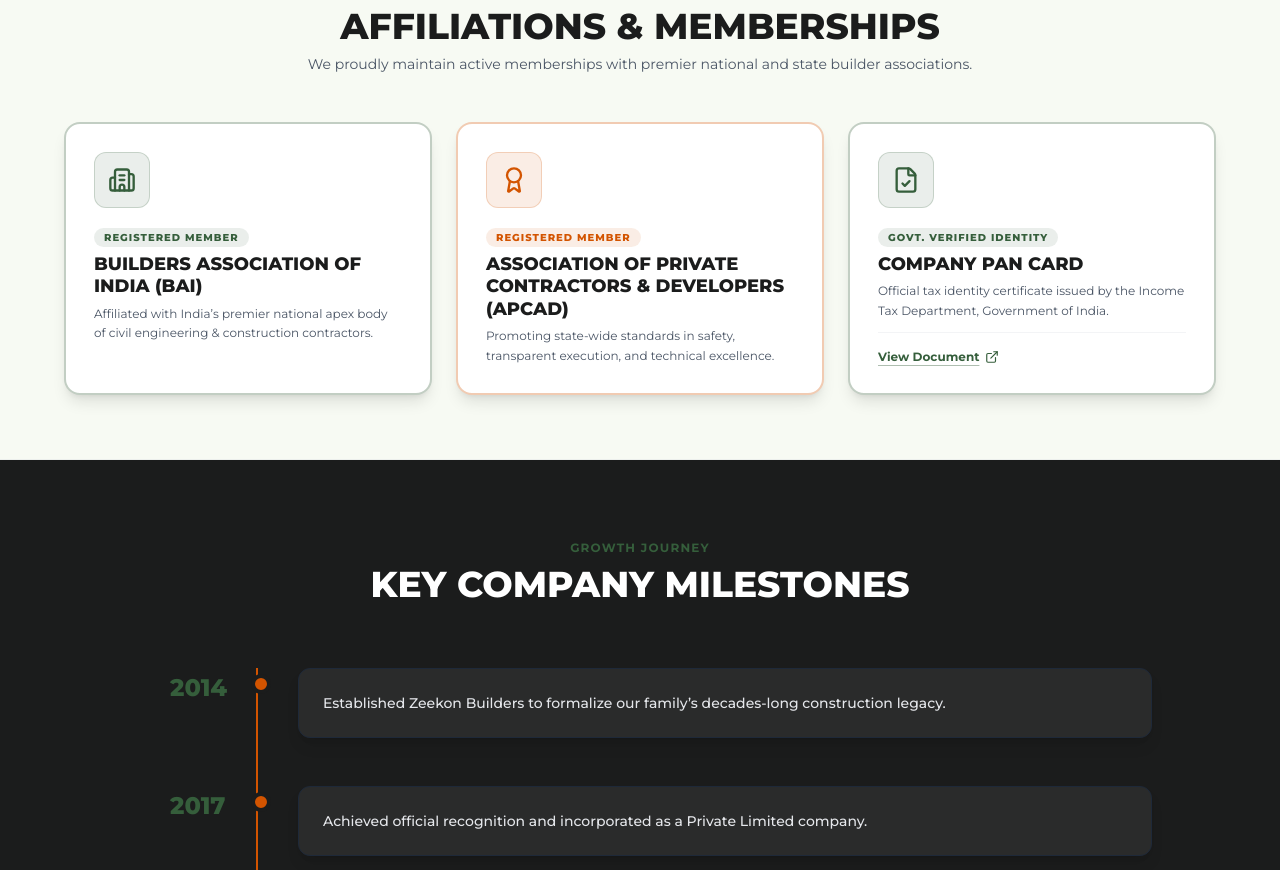
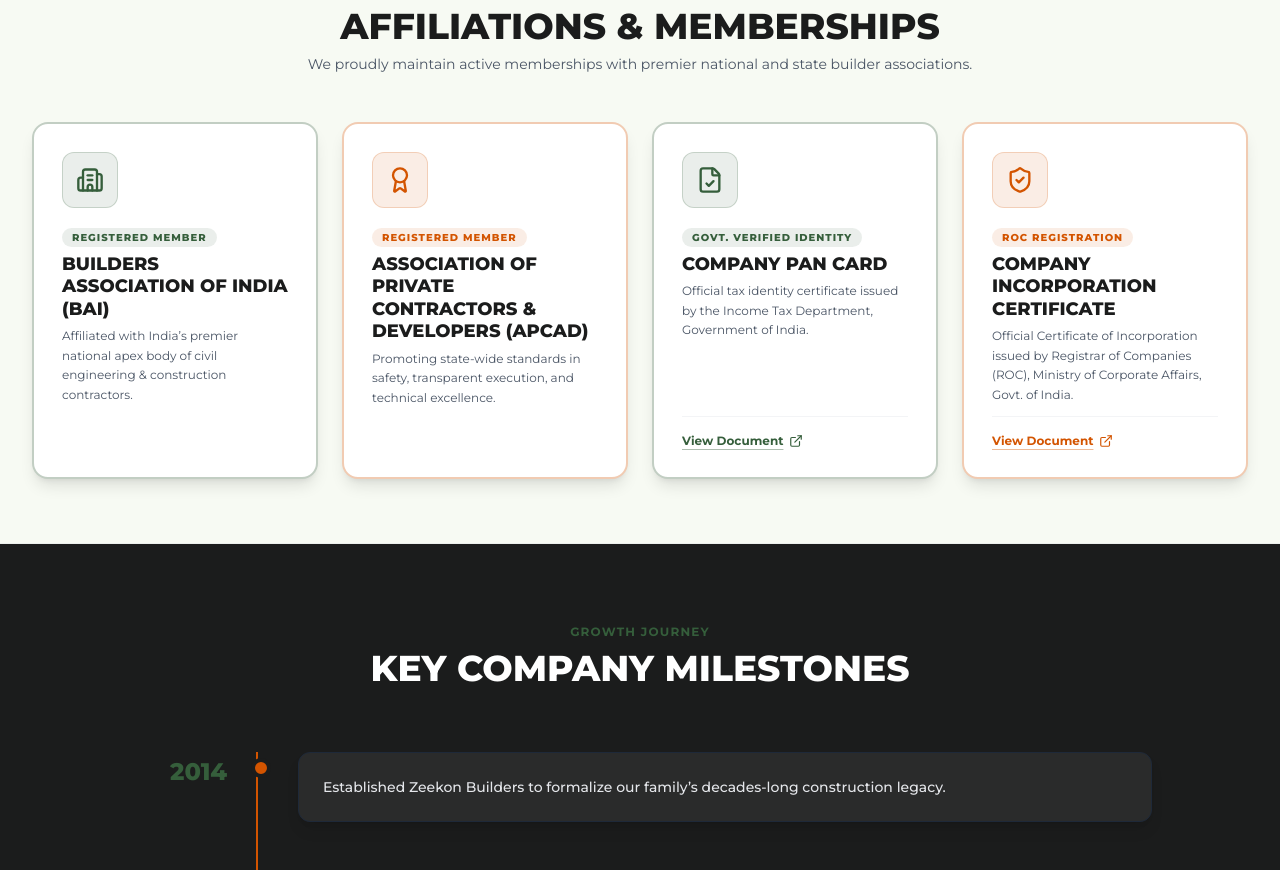
Before and after one commit to hgovind195/KHD, a Next.js app: page /about in a window 1280 px wide. Shown: the part 2689-3559 px from the top of the page. Built offline with nearby package versions, Linux system fonts and the light colour scheme.

Commit message:
Add Company Incorporation Certificate card with direct View Document link

```diff
--- a/app/about/page.tsx
+++ b/app/about/page.tsx
@@ -405,7 +405,7 @@
             </p>
           </div>
 
-          <div className="grid grid-cols-1 md:grid-cols-3 gap-6 max-w-6xl mx-auto">
+          <div className="grid grid-cols-1 sm:grid-cols-2 lg:grid-cols-4 gap-6 max-w-7xl mx-auto">
             {/* Membership 1: BAI */}
             <div className="bg-white border-2 border-[#355E3B]/30 rounded-2xl p-6 md:p-7 flex flex-col justify-between shadow-lg hover:border-[#355E3B] hover:-translate-y-1 transition-all">
               <div className="space-y-4">
@@ -476,6 +476,37 @@
                 </a>
               </div>
             </div>
+
+            {/* Card 4: Company Incorporation Certificate */}
+            <div className="bg-white border-2 border-[#D35400]/30 rounded-2xl p-6 md:p-7 flex flex-col justify-between shadow-lg hover:border-[#D35400] hover:-translate-y-1 transition-all group">
+              <div className="space-y-4">
+                <div className="w-14 h-14 bg-[#D35400]/10 text-[#D35400] rounded-xl flex items-center justify-center shrink-0 border border-[#D35400]/20">
+                  <ShieldCheck className="w-7 h-7 text-[#D35400]" />
+                </div>
+                <div className="space-y-1.5">
+                  <span className="text-[10px] font-extrabold uppercase tracking-widest text-[#D35400] bg-[#D35400]/10 px-2.5 py-0.5 rounded-full inline-block">
+                    ROC Registration
+                  </span>
+                  <h3 className="font-extrabold text-base md:text-lg text-[#1B1C1C] uppercase leading-tight">
+                    Company Incorporation Certificate
+                  </h3>
+                  <p className="text-gray-600 text-xs leading-relaxed">
+                    Official Certificate of Incorporation issued by Registrar of Companies (ROC), Ministry of Corporate Affairs, Govt. of India.
+                  </p>
+                </div>
+              </div>
+              <div className="pt-4 mt-3 border-t border-gray-100 flex items-center justify-between">
+                <a
+                  href="https://res.cloudinary.com/w1tsvtbe/image/upload/v1787920913/0_n7q3yd.webp"
+                  target="_blank"
+                  rel="noopener noreferrer"
+                  className="inline-flex items-center gap-1.5 text-xs font-bold text-[#D35400] hover:text-[#B84700] underline underline-offset-4 decoration-[#D35400]/40 hover:decoration-[#D35400] transition-colors"
+                >
+                  <span>View Document</span>
+                  <ExternalLink className="w-3.5 h-3.5" />
+                </a>
+              </div>
+            </div>
           </div>
         </div>
       </section>
```
